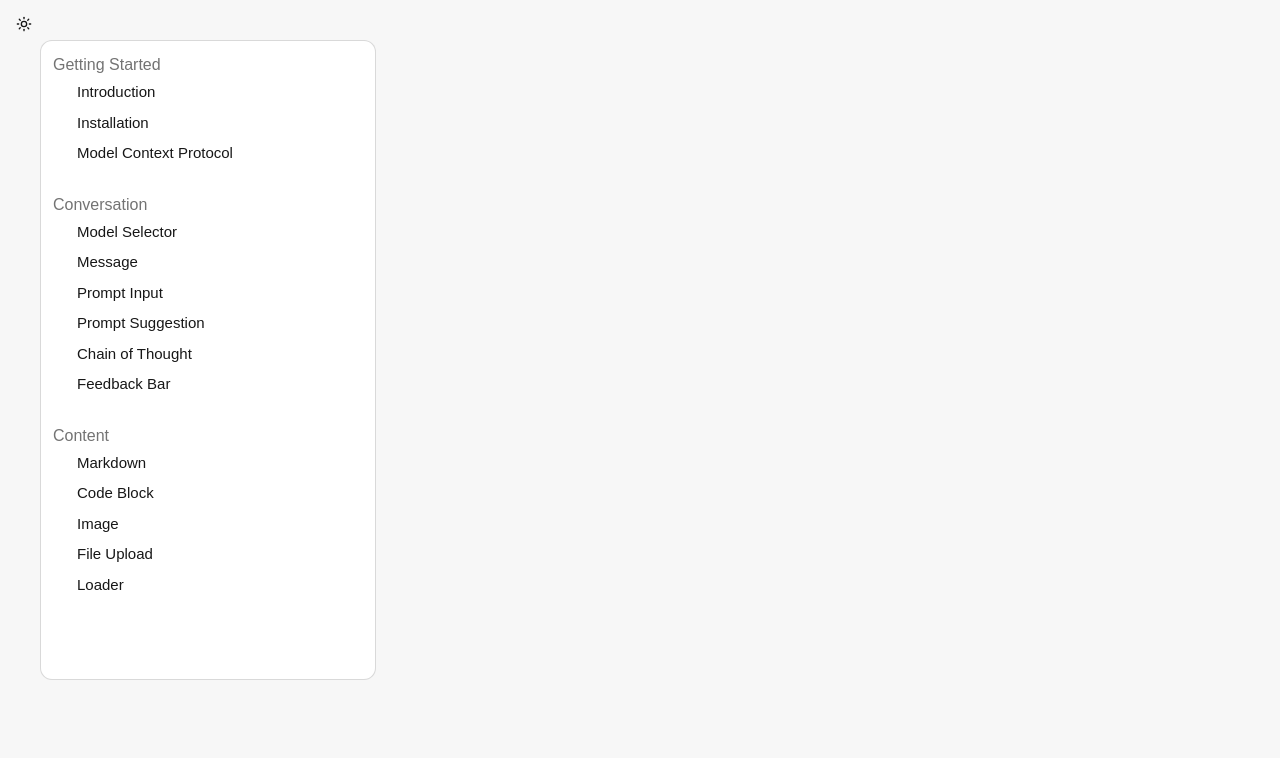
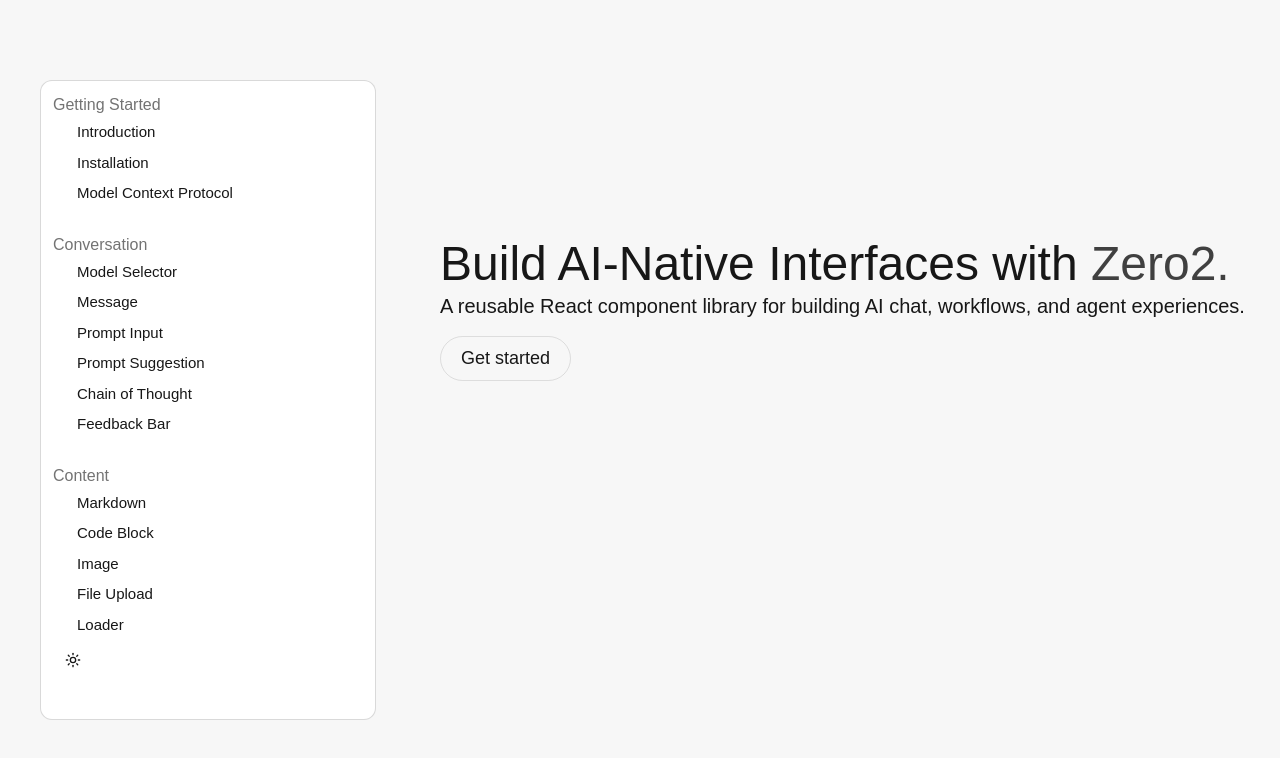
Before and after one commit to rithwiksagar/Zero2, a Next.js app: page / in a window 1280 px wide. Shown: the top 758 px of the page. Built offline with nearby package versions, Linux system fonts and the light colour scheme.

Commit message:
feat: add hero section

```diff
--- a/app/layout.tsx
+++ b/app/layout.tsx
@@ -16,9 +16,9 @@ const geistMono = Geist_Mono({
 });
 
 export const metadata: Metadata = {
-  title: "Vault",
+  title: "Zero2 | AI interfaces",
   description:
-    "Vault provides a curated set of modern UI components and developer utilities designed for building responsive, customizable, and accessible AI chat experiences in web applications.",
+    "Zero2 UI provides a curated set of modern UI components and developer utilities designed for building responsive, customizable, and accessible AI chat experiences in web applications.",
 };
 
 export default function RootLayout({
@@ -31,9 +31,6 @@ export default function RootLayout({
       <body
         className={`${geistSans.variable} ${geistMono.variable} antialiased`}
       >
-        <ThemeProvider attribute="class">
-          <ToggleTheme />
-        </ThemeProvider>
         <aside>
           <Sidebar />
         </aside>
--- a/app/page.tsx
+++ b/app/page.tsx
@@ -1,7 +1,9 @@
 
 
 export default function Home(){
-    return <div className="h-screen">
-
+    return <div className="ml-110 mt-60 flex-1 h-screen">
+       <h1 className="text-5xl">Build AI-Native Interfaces with <span className="dark:text-white/80 text-neutral-700">Zero2.</span></h1>
+       <h4 className="text-xl mt-1 dark:text-neutral-300">A reusable React component library for building AI chat, workflows, and agent experiences.</h4>
+       <button className="mt-4 dark:bg-neutral-900 border border-neutral-500/20 py-2 px-5 rounded-full text-[18px]">Get started</button>
     </div>
 }
--- a/components/sidebar.tsx
+++ b/components/sidebar.tsx
@@ -1,24 +1,24 @@
-
+import ToggleTheme from "@/hooks/ToggleTheme";
+import { ThemeProvider } from "next-themes";
 import Link from "next/link";
 interface sidebaritems {
-    title: string,
-    id: string,
-    items:{title: string, href: string}[]
-
+  title: string;
+  id: string;
+  items: { title: string; href: string }[];
 }
-export const sidebarItems:sidebaritems[] = [
+export const sidebarItems: sidebaritems[] = [
   {
     title: "Getting Started",
     id: "1",
     items: [
-      { title: "Introduction", href: "/docs/introduction" },
+      { title: "Introduction", href: "/" },
       { title: "Installation", href: "/docs/installation" },
       { title: "Model Context Protocol", href: "/docs/mcp" },
     ],
   },
   {
     title: "Conversation",
-    id:"2",
+    id: "2",
     items: [
       { title: "Model Selector", href: "/modelselector" },
       { title: "Message", href: "/docs/message" },
@@ -30,7 +30,7 @@ export const sidebarItems:sidebaritems[] = [
   },
   {
     title: "Content",
-    id:"3",
+    id: "3",
     items: [
       { title: "Markdown", href: "/docs/markdown" },
       { title: "Code Block", href: "/docs/code-block" },
@@ -40,17 +40,29 @@ export const sidebarItems:sidebaritems[] = [
     ],
   },
 ];
-export default function Sidebar(){
-    return <div className="fixed left-0 top-0 h-160 w-84 bg-white/90 border border-neutral-700/20 rounded-xl mt-10 ml-10 dark:bg-neutral-900/90 dark:border-neutral-100/10 ">
-        {sidebarItems.map((elements)=>(
-            <div key={elements.id} className="p-3 text-[16px] font-medium text-neutral-500 dark:text-neutral-50/70">
+export default function Sidebar() {
+  return (
+    <div className="fixed left-0 top-0 z-10 h-160 w-84 bg-white/90 border border-neutral-700/20 rounded-xl mt-20 ml-10 dark:bg-neutral-950 dark:border-neutral-100/10 ">
+      {sidebarItems.map((elements) => (
+        <div
+          key={elements.id}
+          className="p-3 text-[16px] font-medium text-neutral-500 dark:text-neutral-50/70"
+        >
           {elements.title}
-                {elements.items.map((item)=>(
-                    <Link href={item.href} key={item.title} className="text-neutral-900 flex flex-col font-medium pl-6 py-1 cursor-pointer text-[15px] dark:text-neutral-50/90">
+          {elements.items.map((item) => (
+            <Link
+              href={item.href}
+              key={item.title}
+              className="text-neutral-900 flex flex-col font-medium pl-6 py-1 cursor-pointer text-[15px] dark:text-neutral-50/90 hover:bg-neutral-100 rounded-sm dark:hover:bg-neutral-800"
+            >
               {item.title}
             </Link>
           ))}
         </div>
       ))}
+      <ThemeProvider attribute="class">
+        <ToggleTheme />
+      </ThemeProvider>
     </div>
+  );
 }
--- a/hooks/ToggleTheme.tsx
+++ b/hooks/ToggleTheme.tsx
@@ -10,7 +10,7 @@ export default function ToggleTheme(){
     return (
         <button
         onClick={()=> setTheme(theme === "dark"? "light": "dark")}
-        className="pt-4 pl-4 rounded-xl cursor-pointer absolute"
+        className="pl-6 rounded-xl cursor-pointer absolute"
         >
         {theme === "dark"? <Moon className="size-4 text-white/90"/>: <Sun className="size-4 bg text-neutral-900"/>}
         </button>
```
Lines whose indentation alone changed are shown as unchanged.
